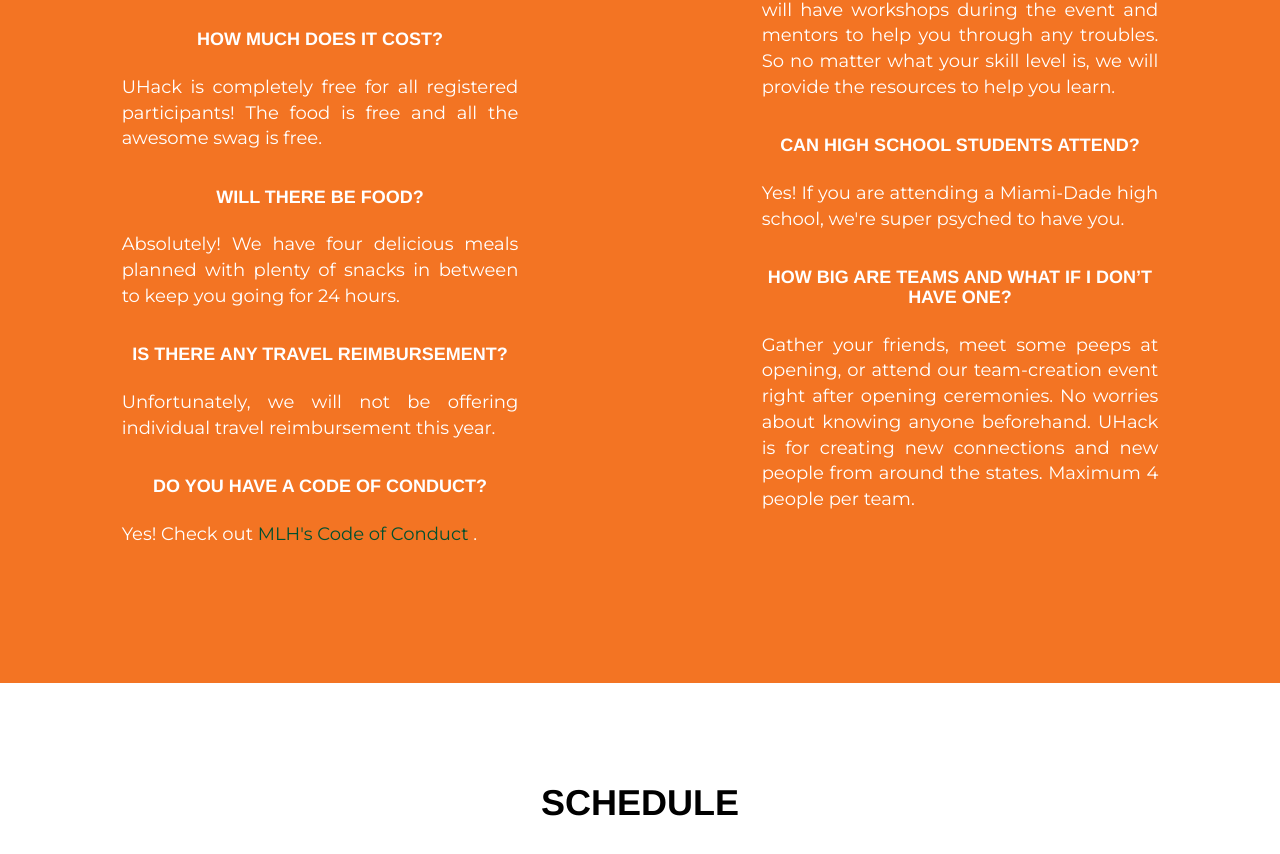
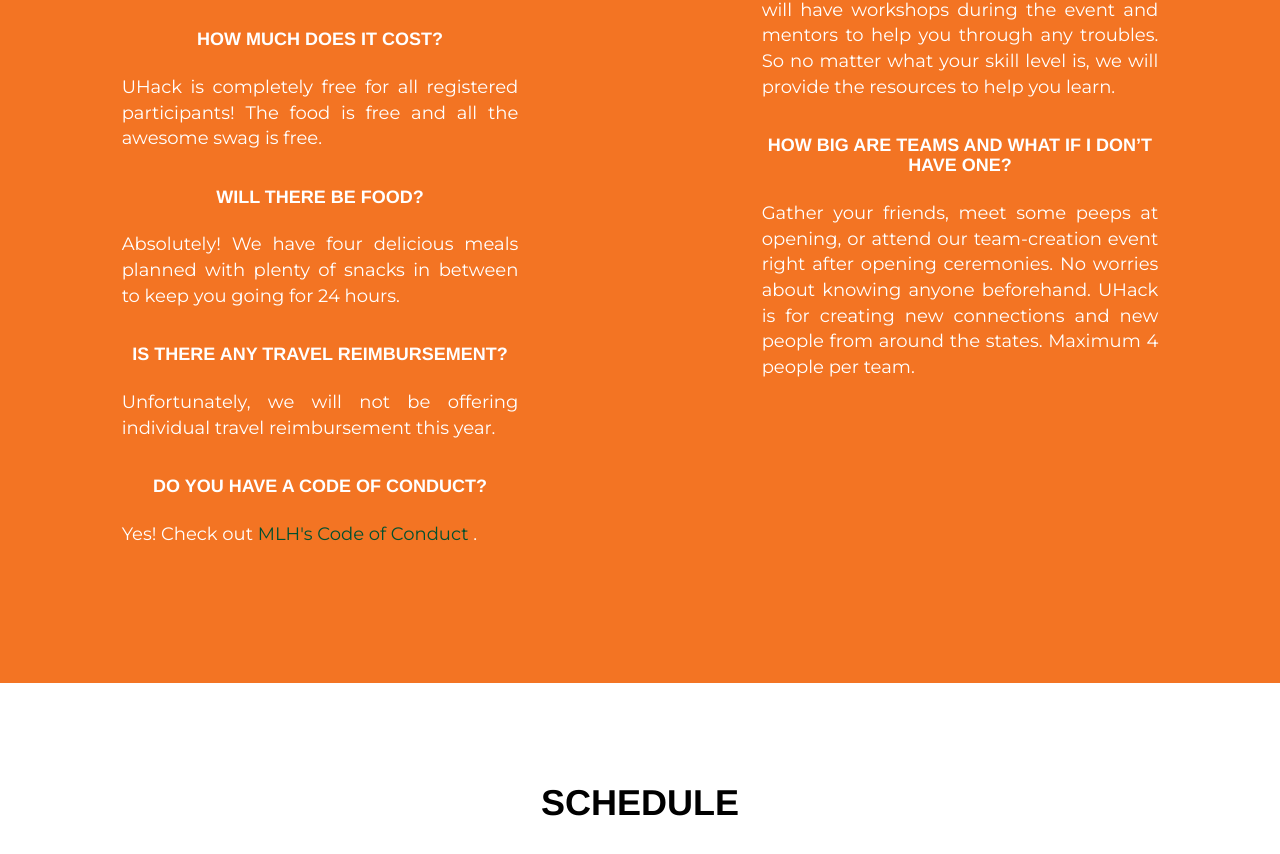
Before and after one commit to gururaj-shriram/hacktheu.github.io, a website: page index.html in a window 1280 px wide. Shown: the part 3534-4388 px from the top of the page. Drawn offline with nearby package versions, Linux system fonts and the light colour scheme; some packages are replaced by stand-ins of ours; files that its build step writes are made by us from their sources; a web font is replaced by a local one.

Commit message:
no high schools part 2 :(

```diff
--- a/index.html
+++ b/index.html
@@ -300,13 +300,6 @@ ga('send', 'pageview');
             provide the resources to help you learn.
           </p>
           <br />
-
-          <h4>Can high school students attend?</h4>
-          <p>
-            Yes! If you are attending a Miami-Dade high school, we're super psyched to have you.
-          </p>
-          <br />
-
           <h4>How big are teams and what if I don’t have one?</h4>
           <p>Gather your friends, meet some peeps at opening,
             or attend our team-creation event right after opening ceremonies.
```
